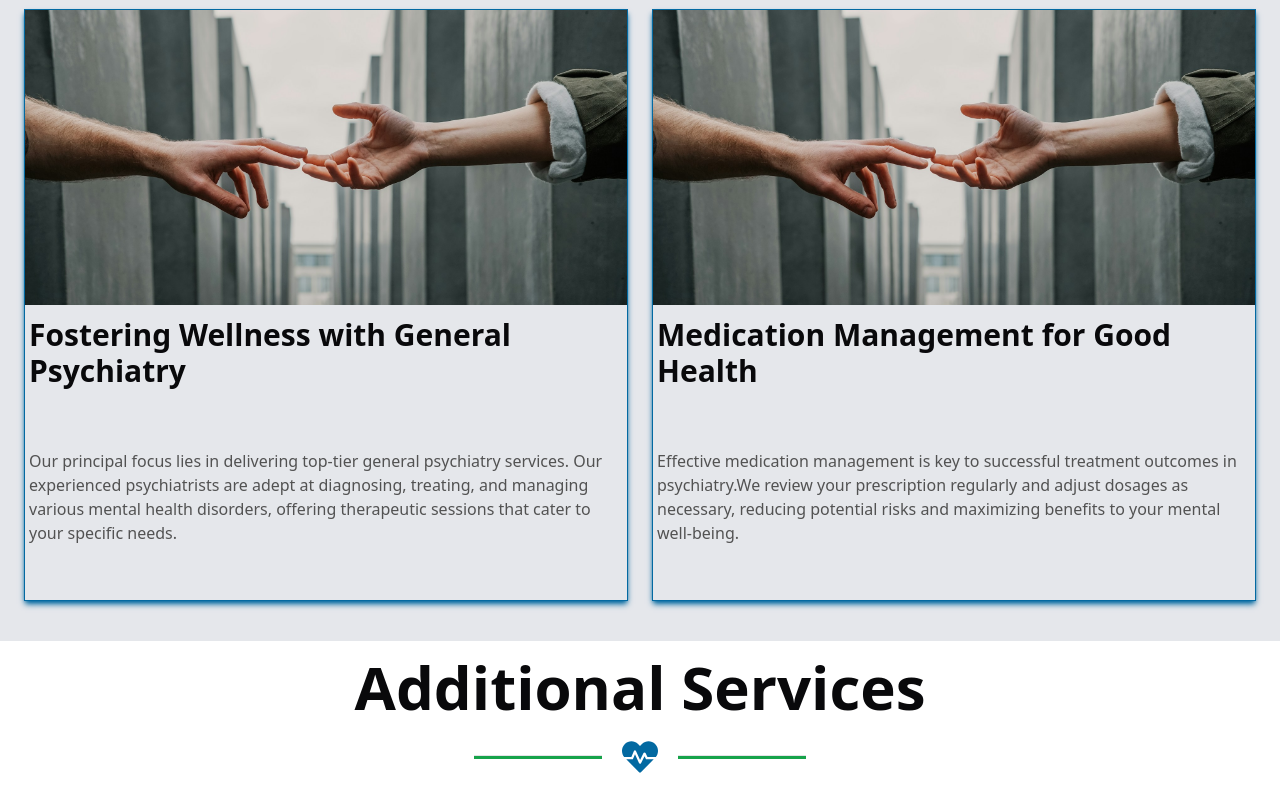
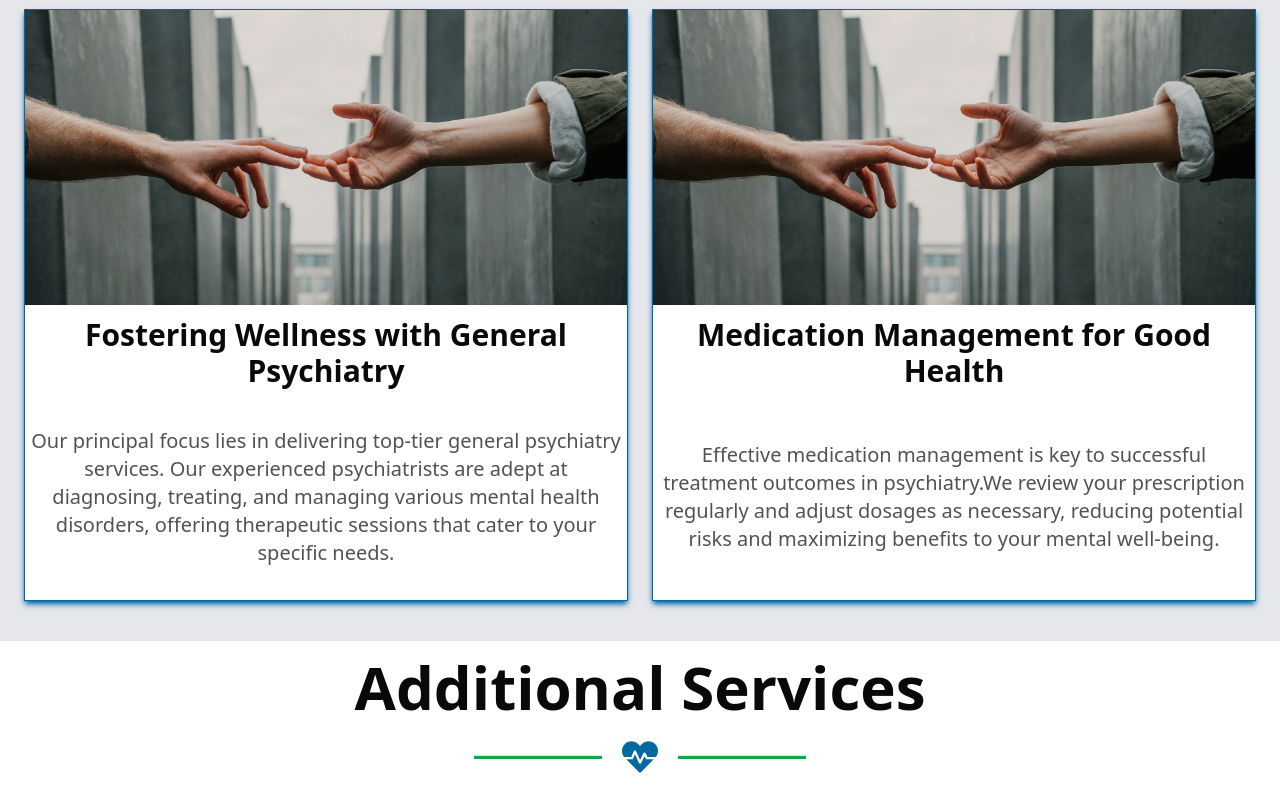
Before and after one commit to peterkyle01/single_stop_care_home_limited, a Next.js app: page / in a window 1280 px wide. Shown: the part 1723-2518 px from the top of the page. Built offline with nearby package versions, Linux system fonts and the light colour scheme.

Commit message:
chore: adjusted some spacing throughout

```diff
--- a/src/app/page.tsx
+++ b/src/app/page.tsx
@@ -58,7 +58,7 @@ export default function HomePage() {
           </h2>
           <p className="text-sm tracking-wider md:text-base">
             At Single Stop Care Home, we lead the forefront in offering
-            exceptional general home care across UK . Our expert team of
+            exceptional general home care across UK. Our expert team of
             psychiatrists is passionately committed to enhancing the mental
             well-being of individuals across all age groups and stages of life.
           </p>
@@ -147,11 +147,11 @@ export default function HomePage() {
                 className="object-cover"
               />
             </div>
-            <div className="grid h-1/2 w-full p-1">
-              <h1 className="font-bold md:my-2 md:text-3xl">
+            <div className="grid h-1/2 w-full p-1 bg-white">
+              <h1 className="font-bold md:my-2 md:text-3xl text-center">
                 Fostering Wellness with General Psychiatry
               </h1>
-              <p className="text-xs text-neutral-600 md:text-base">
+              <p className="text-xs text-neutral-600 md:text-xl text-center">
                 Our principal focus lies in delivering top-tier general
                 psychiatry services. Our experienced psychiatrists are adept at
                 diagnosing, treating, and managing various mental health
@@ -175,11 +175,11 @@ export default function HomePage() {
                 className="object-cover"
               />
             </div>
-            <div className="grid h-1/2 w-full p-1">
-              <h1 className="font-bold md:my-2 md:text-3xl">
+            <div className="grid h-1/2 w-full p-1 bg-white">
+              <h1 className="font-bold md:my-2 md:text-3xl text-center">
                 Medication Management for Good Health
               </h1>
-              <p className="text-xs text-neutral-600 md:text-base">
+              <p className="text-xs text-neutral-600 md:text-xl text-center">
                 Effective medication management is key to successful treatment
                 outcomes in psychiatry.We review your prescription regularly and
                 adjust dosages as necessary, reducing potential risks and
--- a/src/app/psychiatry-services/page.tsx
+++ b/src/app/psychiatry-services/page.tsx
@@ -164,7 +164,7 @@ export default function PsychiatryServicesPage() {
         </div>
         <div className="flex h-auto w-full flex-col gap-4 p-2 md:h-80 md:flex-row">
           <div className="grid h-full w-full bg-white p-2">
-            <i className="text-6xl text-primary md:text-8xl">
+            <i className="text-6xl text-primary md:text-8xl place-self-center">
               <IoIosTimer />
             </i>
             <h1 className="text-3xl font-bold text-black">
@@ -177,7 +177,7 @@ export default function PsychiatryServicesPage() {
             </p>
           </div>
           <div className="grid h-full w-full bg-white p-2">
-            <i className="text-6xl text-primary md:text-8xl">
+            <i className="text-6xl text-primary md:text-8xl place-self-center">
               <IoIosTimer />
             </i>
             <h1 className="text-3xl font-bold text-black">
@@ -190,7 +190,7 @@ export default function PsychiatryServicesPage() {
             </p>
           </div>
           <div className="grid h-full w-full bg-white p-2">
-            <i className="text-6xl text-primary md:text-8xl">
+            <i className="text-6xl text-primary md:text-8xl place-self-center">
               <FaWheelchair />
             </i>
             <h1 className="text-3xl font-bold text-black">Accessible Care</h1>
```
